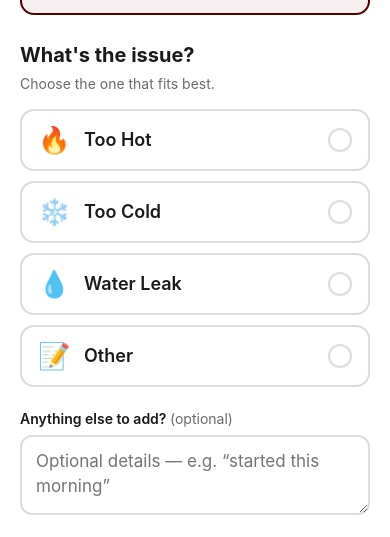
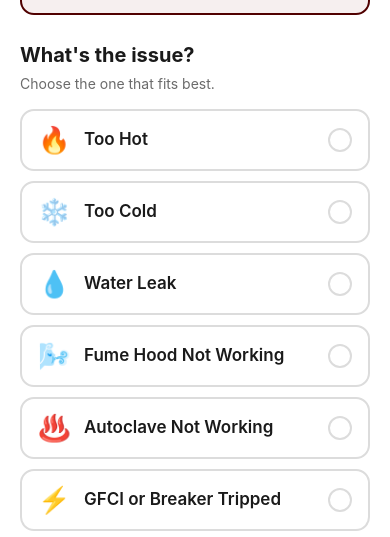
Before and after one commit to leswilliams93/nfc, a plain HTML site: page index.html in a window 390 px wide. Shown: the part 239-776 px from the top of the page. Drawn offline with Linux system fonts and the light colour scheme.

Commit message:
Add lab and electrical issue types to the report form
Appends Fume Hood Not Working, Autoclave Not Working, and GFCI or Breaker
Tripped after Water Leak, keeping Other last as the catch-all. Reduces option
label size slightly and sets a line-height so the longer labels wrap cleanly
on narrow iPhone screens.

Co-Authored-By: Claude Opus 5 <noreply@anthropic.com>

```diff
--- a/index.html
+++ b/index.html
@@ -118,7 +118,12 @@
     cursor: pointer;
   }
   .opt .icon { font-size: 26px; line-height: 1; width: 32px; text-align: center; flex: none; }
-  .opt .text { font-size: 18px; font-weight: 600; flex: 1; }
+  .opt .text {
+    font-size: 17px;
+    font-weight: 600;
+    flex: 1;
+    line-height: 1.25;   /* longer labels wrap cleanly on narrow screens */
+  }
   .opt .tick {
     width: 24px; height: 24px; flex: none;
     border: 2px solid var(--line);
@@ -310,6 +315,18 @@
         <label class="opt">
           <input type="radio" name="issue" value="Water Leak">
           <span class="face"><span class="icon">&#128167;</span><span class="text">Water Leak</span><span class="tick"></span></span>
+        </label>
+        <label class="opt">
+          <input type="radio" name="issue" value="Fume Hood Not Working">
+          <span class="face"><span class="icon">&#127788;&#65039;</span><span class="text">Fume Hood Not Working</span><span class="tick"></span></span>
+        </label>
+        <label class="opt">
+          <input type="radio" name="issue" value="Autoclave Not Working">
+          <span class="face"><span class="icon">&#9832;&#65039;</span><span class="text">Autoclave Not Working</span><span class="tick"></span></span>
+        </label>
+        <label class="opt">
+          <input type="radio" name="issue" value="GFCI or Breaker Tripped">
+          <span class="face"><span class="icon">&#9889;&#65039;</span><span class="text">GFCI or Breaker Tripped</span><span class="tick"></span></span>
         </label>
         <label class="opt">
           <input type="radio" name="issue" value="Other">
```
